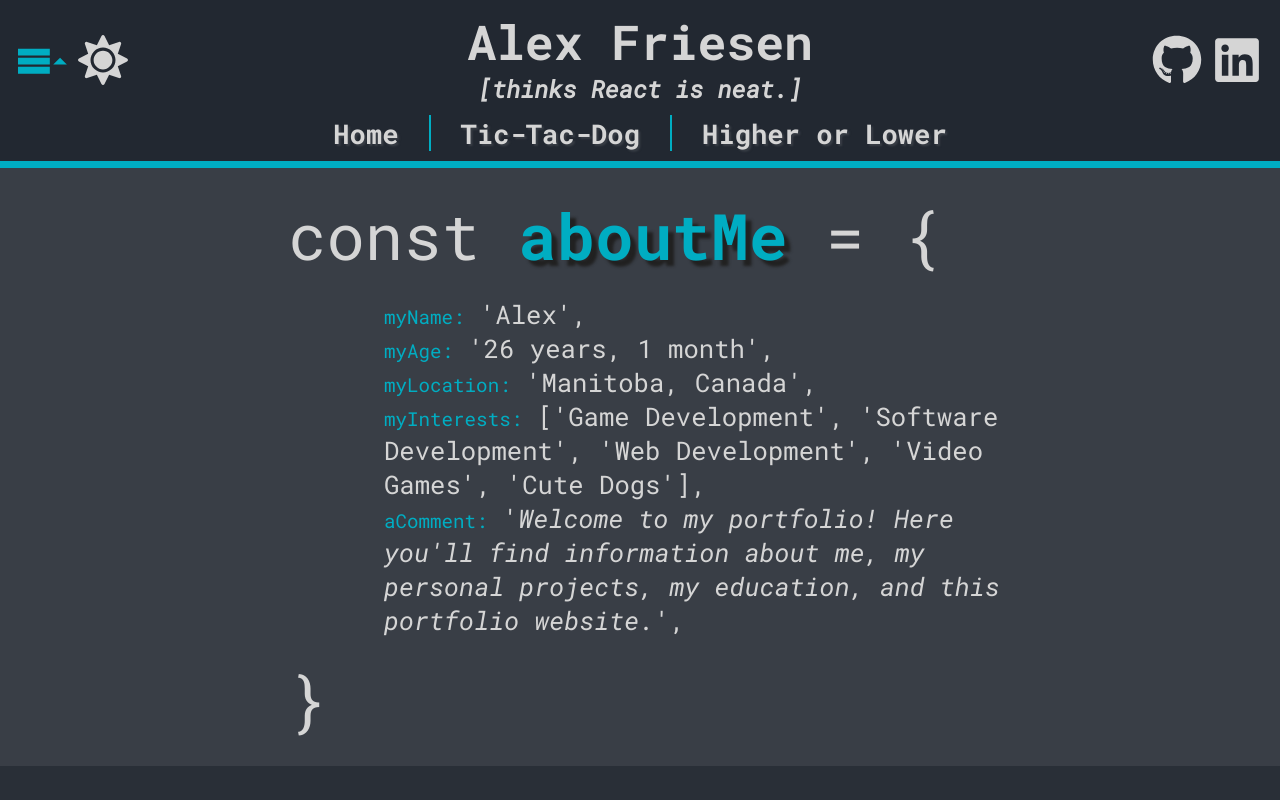
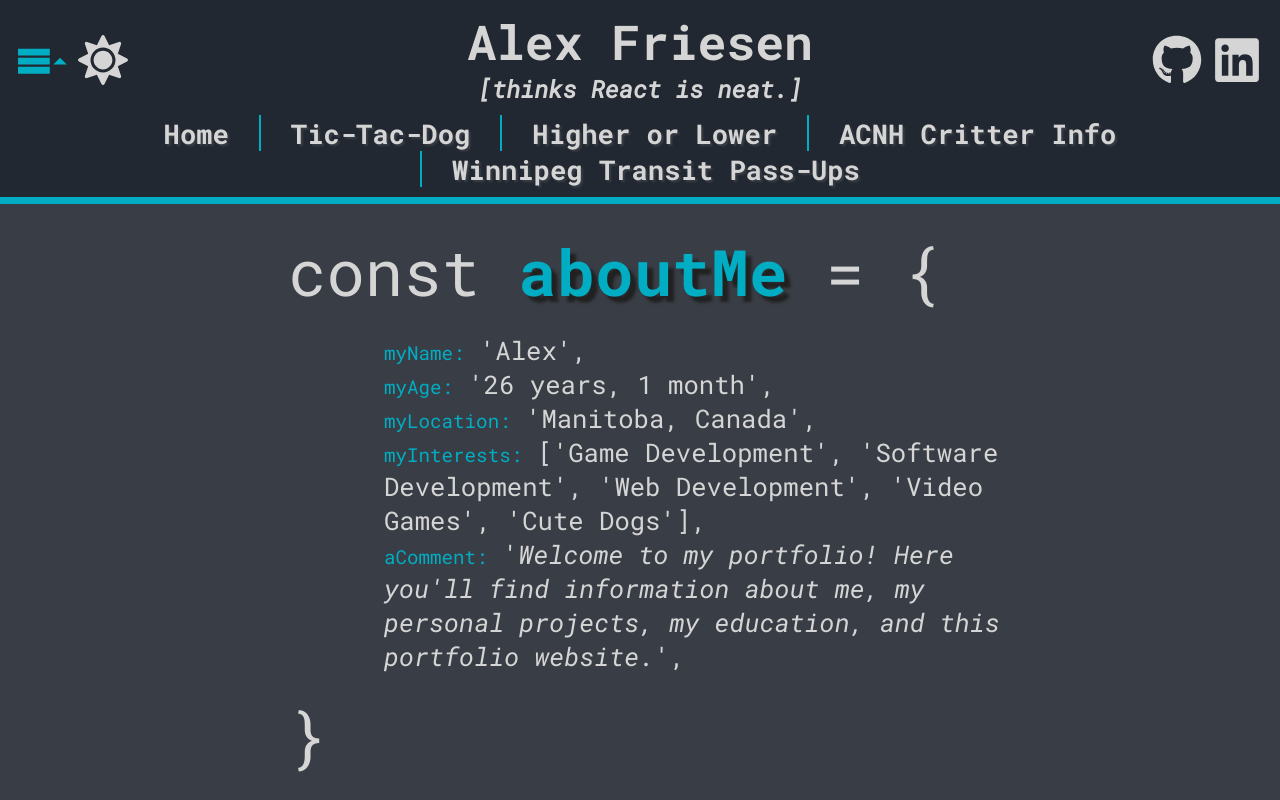
Before and after one commit to TritoLL/react-portfolio, a React (Create React App) app: page / in a window 1280 px wide. Both pictures are taken after a click on the button 42 px from the left and 62 px from the top of the page. Shown: the top 800 px of the page. Built offline with nearby package versions, Linux system fonts and the light colour scheme.

Commit message:
add ACNH and passups to menu

```diff
--- a/src/components/NavigationMenu.js
+++ b/src/components/NavigationMenu.js
@@ -74,6 +74,18 @@ const NavigationMenu = () => {
                         <FullLengthLink>Higher or Lower</FullLengthLink>
                     </Link>
                 </NavListItem>
+                <NavListItem>
+                    <Link to="critters">
+                        <FullLengthLink>ACNH Critter Info</FullLengthLink>
+                    </Link>
+                </NavListItem>
+                <NavListItem>
+                    <Link to="passups">
+                        <FullLengthLink>
+                            Winnipeg Transit Pass-Ups
+                        </FullLengthLink>
+                    </Link>
+                </NavListItem>
             </NavList>
         </Nav>
     );
```
